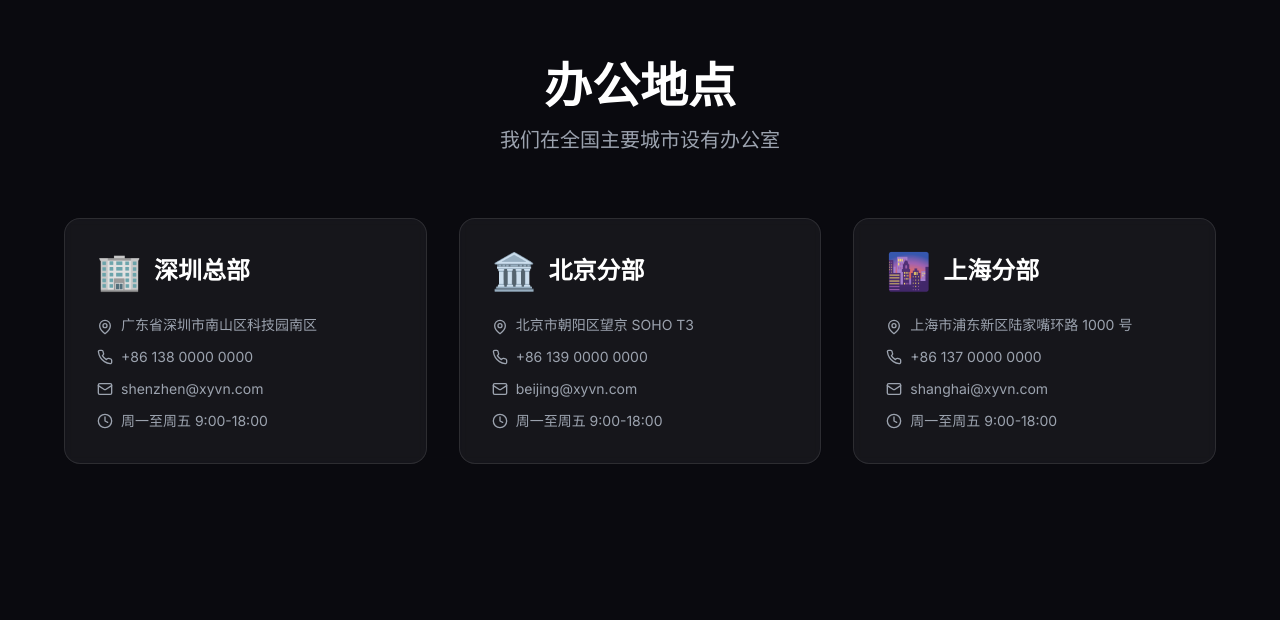
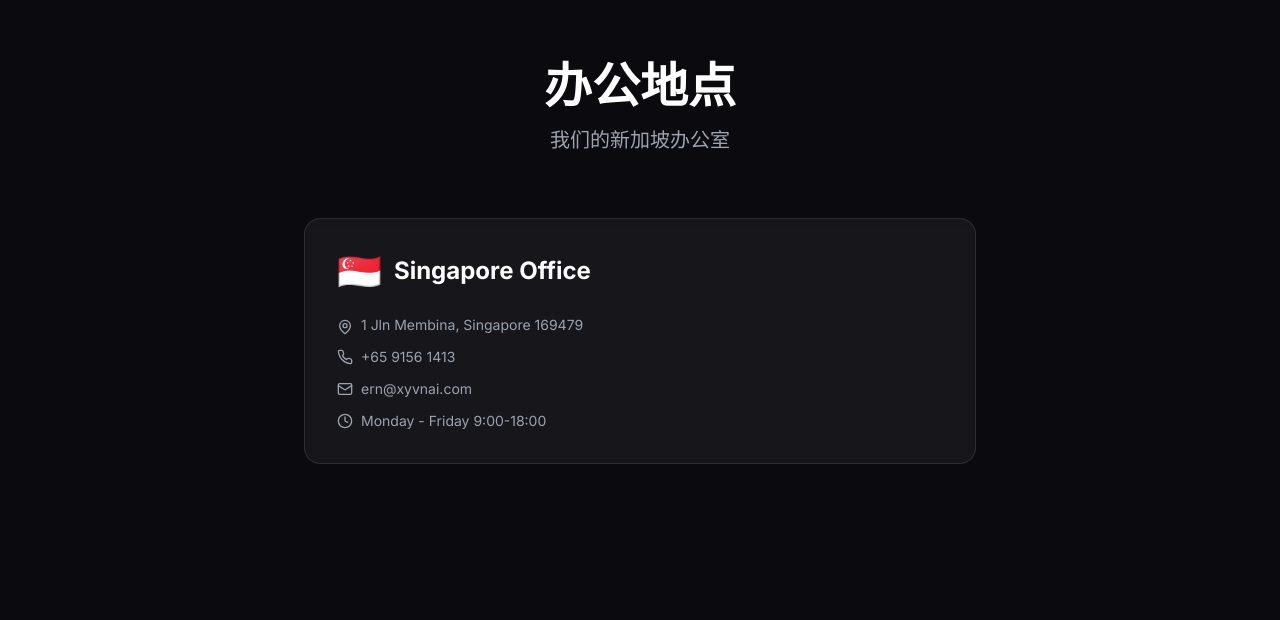
Before and after one commit to Ernestanior/xyvnTech, a Next.js app in the folder xyvn-website/: page /contact in a window 1280 px wide. Shown: the part 2805-3425 px from the top of the page. Built offline with nearby package versions, Linux system fonts and the light colour scheme.

Commit message:
fix: update contact page with Singapore office info and fix button issues

```diff
--- a/xyvn-website/src/app/contact/page.tsx
+++ b/xyvn-website/src/app/contact/page.tsx
@@ -67,7 +67,7 @@ export default function ContactPage() {
       icon: Phone,
       title: '电话沟通',
       desc: '直接拨打我们的热线',
-      action: '+86 138 0000 0000',
+      action: '+65 9156 1413',
       color: 'from-purple-500 to-pink-500',
       available: isWorkingHours,
       responseTime: '即时接听',
@@ -76,7 +76,7 @@ export default function ContactPage() {
       icon: Mail,
       title: '邮件联系',
       desc: '发送邮件详细说明需求',
-      action: 'hello@xyvn.com',
+      action: 'ern@xyvnai.com',
       color: 'from-green-500 to-emerald-500',
       available: true,
       responseTime: '12小时内回复',
@@ -103,28 +103,12 @@ export default function ContactPage() {
 
   const offices = [
     {
-      city: '深圳总部',
-      address: '广东省深圳市南山区科技园南区',
-      phone: '+86 138 0000 0000',
-      email: 'shenzhen@xyvn.com',
-      hours: '周一至周五 9:00-18:00',
-      icon: '🏢',
-    },
-    {
-      city: '北京分部',
-      address: '北京市朝阳区望京 SOHO T3',
-      phone: '+86 139 0000 0000',
-      email: 'beijing@xyvn.com',
-      hours: '周一至周五 9:00-18:00',
-      icon: '🏛️',
-    },
-    {
-      city: '上海分部',
-      address: '上海市浦东新区陆家嘴环路 1000 号',
-      phone: '+86 137 0000 0000',
-      email: 'shanghai@xyvn.com',
-      hours: '周一至周五 9:00-18:00',
-      icon: '🌆',
+      city: 'Singapore Office',
+      address: '1 Jln Membina, Singapore 169479',
+      phone: '+65 9156 1413',
+      email: 'ern@xyvnai.com',
+      hours: 'Monday - Friday 9:00-18:00',
+      icon: '🇸🇬',
     },
   ];
 
@@ -175,7 +159,7 @@ export default function ContactPage() {
                 <motion.a
                   whileHover={{ scale: 1.05 }}
                   whileTap={{ scale: 0.95 }}
-                  href="tel:+8613800000000"
+                  href="tel:+6591561413"
                   className="px-8 py-4 bg-white/5 border border-white/10 text-white rounded-full font-medium hover:bg-white/10 transition-all flex items-center gap-2"
                 >
                   <Phone className="w-5 h-5" />
@@ -266,7 +250,7 @@ export default function ContactPage() {
               </div>
 
               <div className="mt-6 text-center text-sm text-gray-500">
-                或直接拨打热线：<a href="tel:+8613800000000" className="text-blue-400 hover:underline">138 0000 0000</a>
+                或直接拨打热线：<a href="tel:+6591561413" className="text-blue-400 hover:underline">+65 9156 1413</a>
               </div>
             </motion.div>
           </motion.div>
@@ -369,12 +353,12 @@ export default function ContactPage() {
                 办公地点
               </h2>
               <p className="text-xl text-gray-400">
-                我们在全国主要城市设有办公室
+                我们的新加坡办公室
               </p>
             </div>
           </ScrollReveal>
 
-          <div className="grid grid-cols-1 md:grid-cols-3 gap-8 max-w-6xl mx-auto">
+          <div className="max-w-2xl mx-auto">
             {offices.map((office, index) => (
               <ScrollReveal key={index} delay={index * 0.1}>
                 <motion.div
@@ -477,7 +461,7 @@ export default function ContactPage() {
                 <motion.a
                   whileHover={{ scale: 1.05 }}
                   whileTap={{ scale: 0.95 }}
-                  href="tel:+8613800000000"
+                  href="tel:+6591561413"
                   className="px-8 py-4 bg-white/5 border border-white/10 text-white rounded-full font-medium hover:bg-white/10 transition-all"
                 >
                   电话咨询
```
